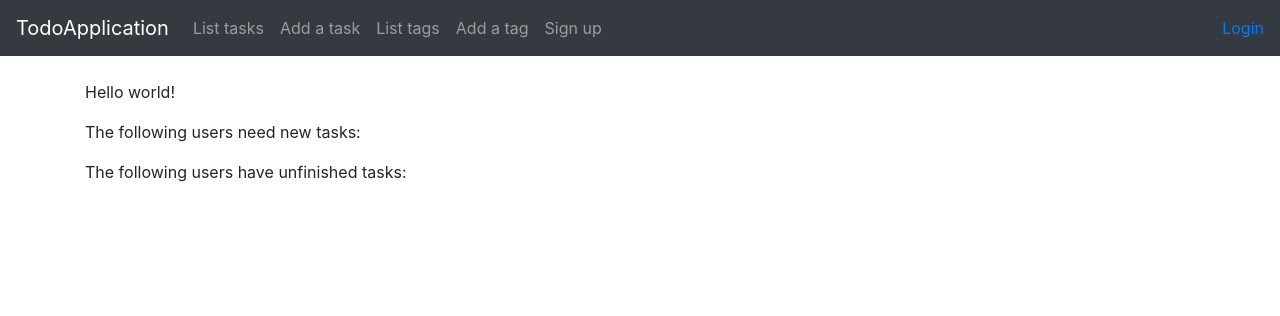
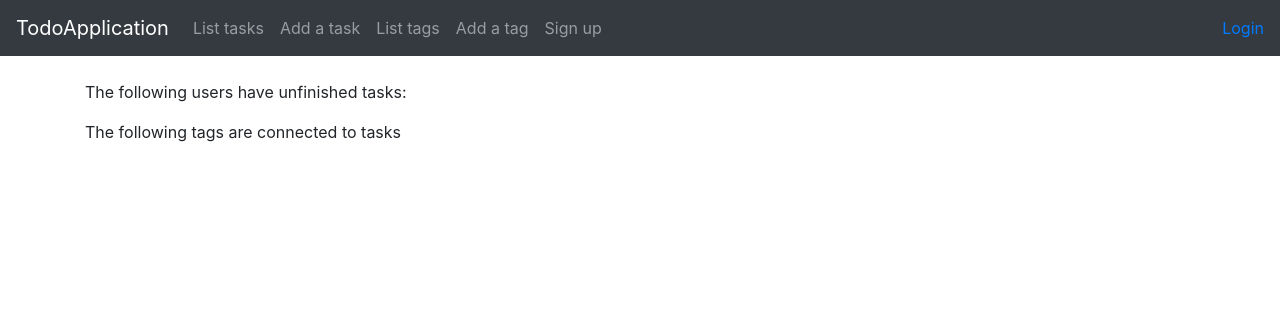
Before and after one commit to strajama/tsoha-todolist, a Flask app: page / in a window 1280 px wide. Shown: the top 316 px of the page. Run offline with Flask 2, Linux system fonts and the light colour scheme; data that the repository does not hold is empty; some libraries are stand-ins or nearby versions.

Commit message:
korjattu inner join kysely sisennykset ja tulos näkyy etusivulla

```diff
--- a/application/tags/models.py
+++ b/application/tags/models.py
@@ -11,16 +11,16 @@ class Tag(Base):
     def __init__(self, name):
         self.name = name
 
-@staticmethod
-def find_tags_that_assigned():
-    stmt=text("SELECT Tag.id AS id, Tag.name as name FROM Tag "
-                "INNER JOIN Tags ON Tag.id=Tags.tag_id "
-                "INNER JOIN Task ON Tags.task_id=Task.id;")
+    @staticmethod
+    def find_tags_that_assigned_task():
+        stmt=text("SELECT Tag.id AS id, Tag.name as name FROM Tag "
+                    "INNER JOIN Tags ON Tag.id=Tags.tag_id "
+                    "INNER JOIN Task ON Tags.task_id=Task.id;")
 
-    res = db.engine.execute(stmt)
+        res = db.engine.execute(stmt)
 
-    response = []
-    for row in res:
-        response.append({"id":row[0], "name":row[1]})
+        response = []
+        for row in res:
+            response.append({"id":row[0], "name":row[1]})
 
-    return response
+        return response
--- a/application/templates/index.html
+++ b/application/templates/index.html
@@ -1,14 +1,9 @@
 {% extends "layout.html" %}
 
 {% block body %}
-<p>
-  Hello world!
-</p>
 
 {% if needs_tasks is defined %}
-<p>
-  The following users need new tasks:
-</p>
+<p>The following users need new tasks:</p>
 
 <ul>
   {% for user in needs_tasks %}
@@ -21,18 +16,23 @@
 {% endif %}
 
 {% if unfinished_tasks is defined%}
-<p>
-  The following users have unfinished tasks:
-</p>
+<p>The following users have unfinished tasks:</p>
 
 <ul>
   {% for user in unfinished_tasks %}
-  <li>
-    {{user.id}} {{user.name}}
-  </li>
+  <li> {{user.id}} {{user.name}} </li>
   {% endfor %}
 </ul>
 
 {% endif %}
 
+{% if used_tags is defined %}
+<p>The following tags are connected to tasks</p>
+<ul>
+    {% for tag in used_tags %}
+    <li> {{tag.id}} {{tag.name}} </li>
+    {% endfor %}
+  </ul>
+{% endif %}
+
 {% endblock %}
--- a/application/views.py
+++ b/application/views.py
@@ -1,7 +1,11 @@
 from flask import render_template
 from application import app
 from application.auth.models import User
+from application.tags.models import Tag
 
 @app.route("/")
 def index():
-    return render_template("index.html", needs_tasks=User.find_users_with_no_tasks(), unfinished_tasks=User.find_users_with_unfinished_tasks())
+    return render_template("index.html",
+            eeds_tasks=User.find_users_with_no_tasks(),
+            unfinished_tasks=User.find_users_with_unfinished_tasks(),
+            used_tags=Tag.find_tags_that_assigned_task())
```
